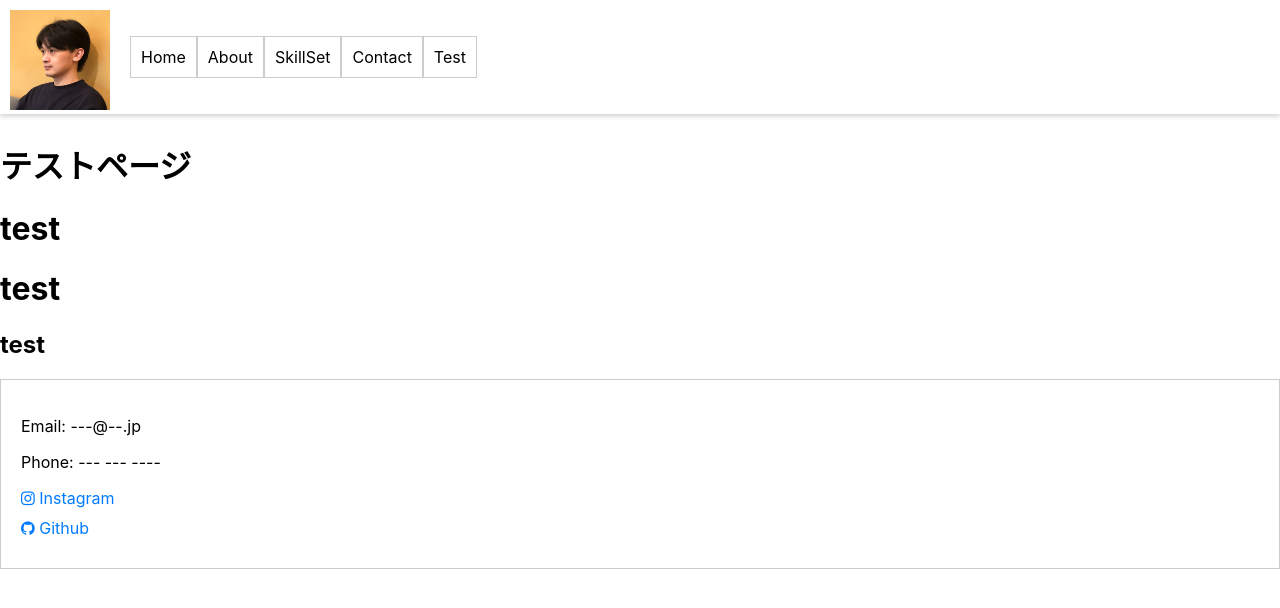
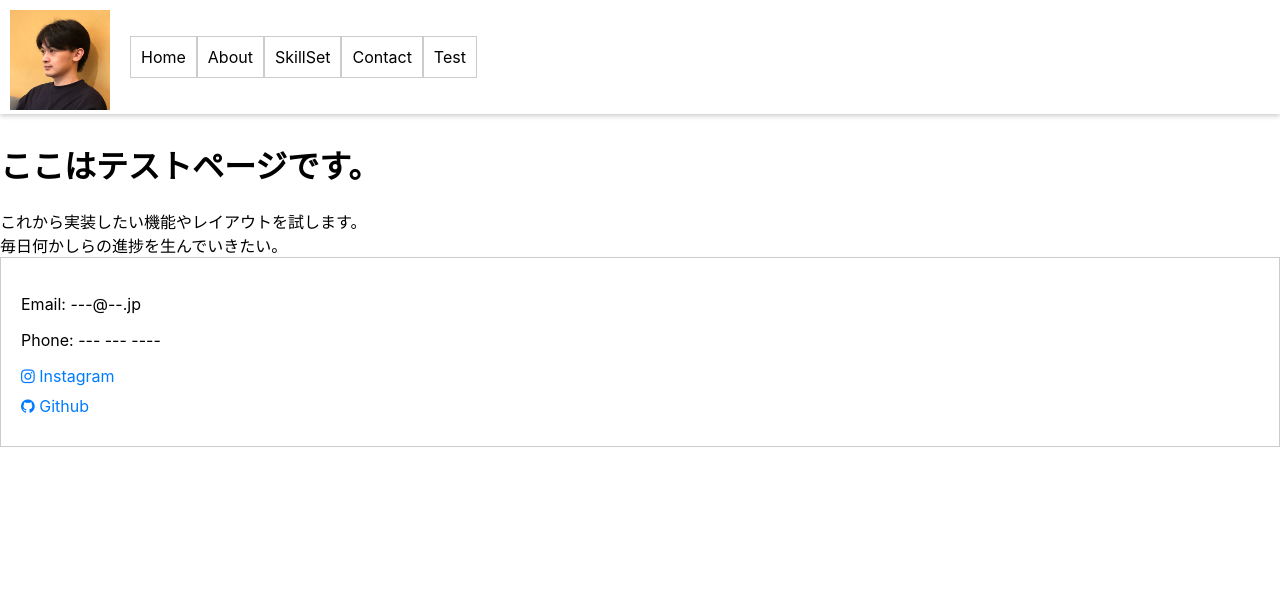
Before and after one commit to shu13579/My_Portfolio, a React (Create React App) app: page /test in a window 1280 px wide. Shown: the top 608 px of the page. Built offline with nearby package versions, Linux system fonts and the light colour scheme.

Commit message:
テストページの内容を整理

```diff
--- a/src/pages/Test.tsx
+++ b/src/pages/Test.tsx
@@ -5,16 +5,13 @@ import React, { useEffect, useState } from 'react';
 const Test: React.FC = () => {
   return(
     <div>
-      <h1>テストページ</h1>
-      <div>
-        <h1>test</h1>
-          <div>
-          <h1>test</h1>
-          </div>
-      </div>
-        <h2>test</h2>
-
-
+      <h1>ここはテストページです。</h1>
+      <section>
+        これから実装したい機能やレイアウトを試します。
+      </section>
+      <section>
+        毎日何かしらの進捗を生んでいきたい。
+      </section>
     </div>
   );
 };
```
